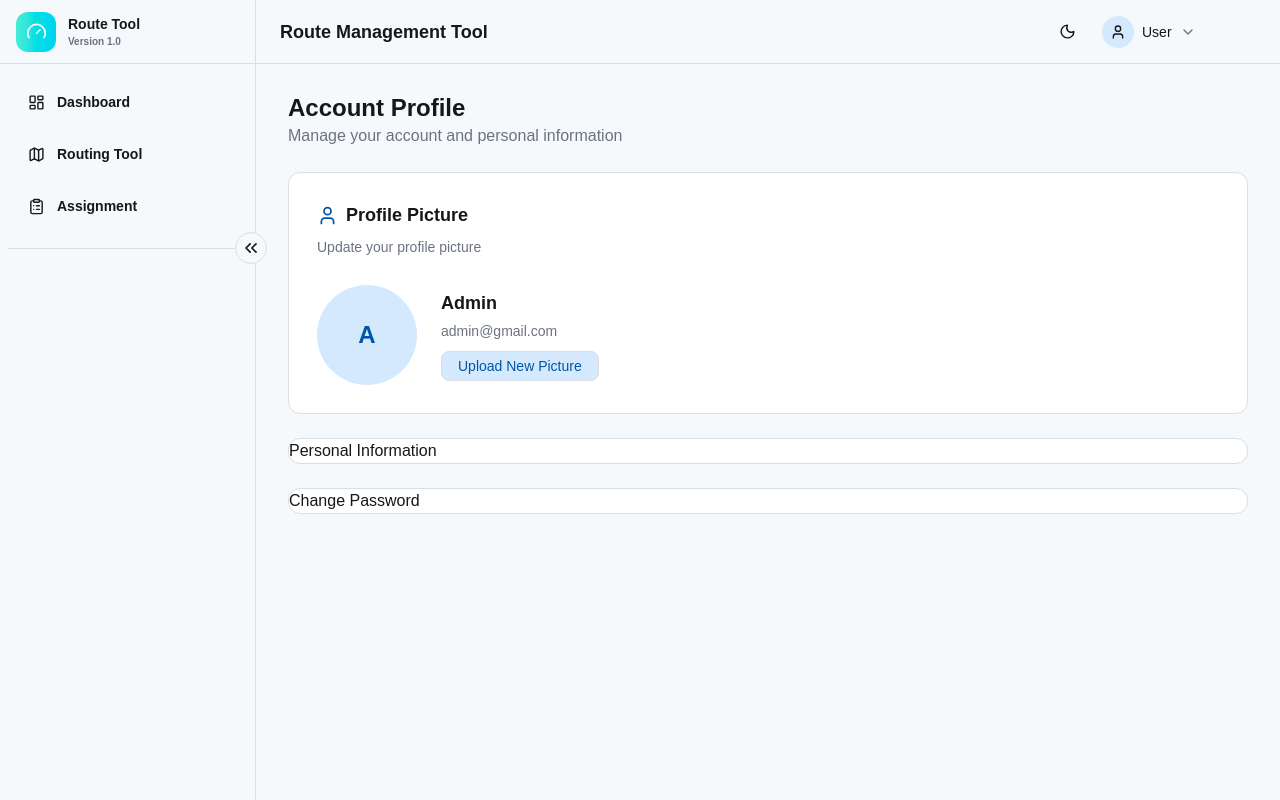
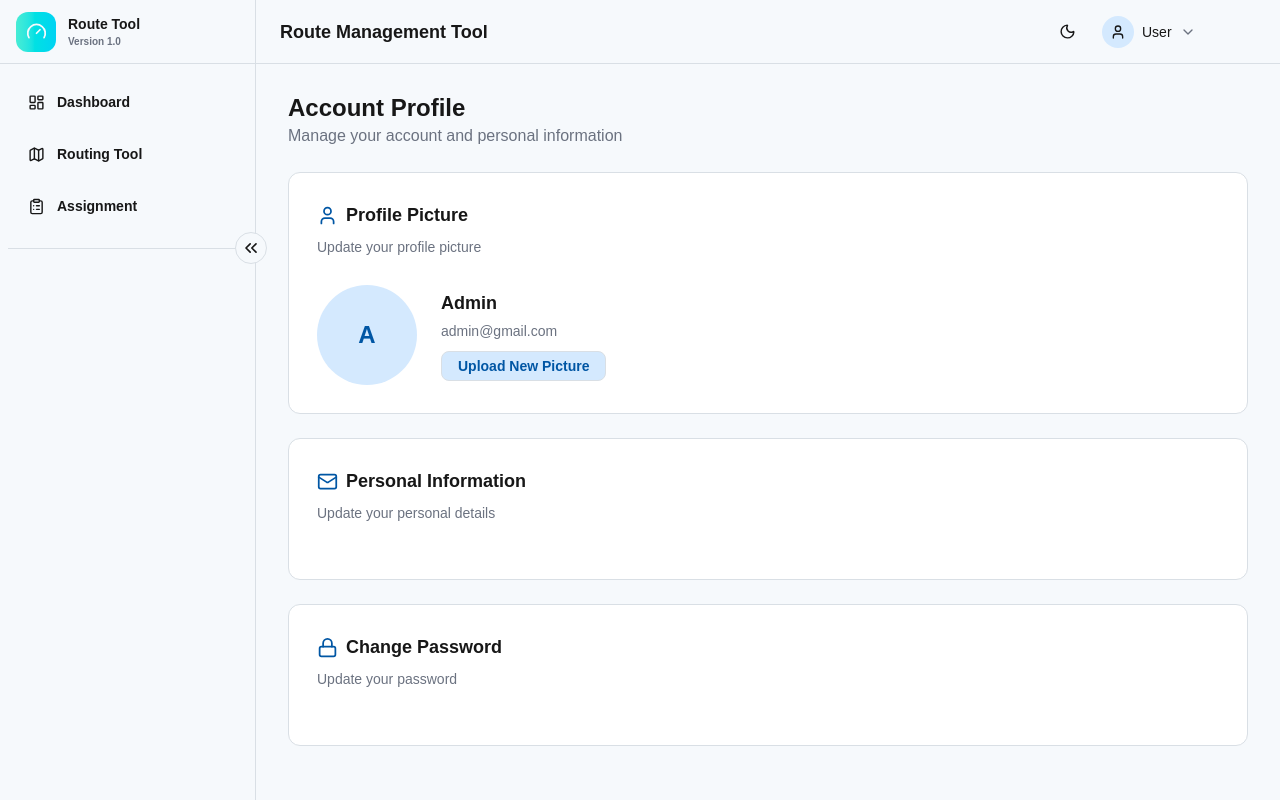
Before and after one commit to jrsantiagoo/route-management-system, a Next.js app in the folder client/: page /profile in a window 1280 px wide. Built offline with nearby package versions, Linux system fonts and the light colour scheme; no server answers; sample sign-in values are in the browser's storage.

Commit message:
feat(ui): Added profile info and password cards
Added personal info card and password update card to profile page.
Currently only has the card boxes, no text fields or buttons yet.

```diff
--- a/client/app/(protected)/profile/page.tsx
+++ b/client/app/(protected)/profile/page.tsx
@@ -1,5 +1,7 @@
 "use client";
 
+import PasswordUpdateCard from "@/components/password-update-card";
+import PersonalInfoCard from "@/components/personal-info-card";
 import ProfileCard from "@/components/profile-card";
 
 const placeholderAcc = { username: "Admin", email: "admin@gmail.com" };
@@ -20,13 +22,9 @@ export default function ProfilePage() {
                 avatarUrl=""
             />
 
-            <div className="flex justify-between rounded-xl bg-card border border-border">
-                Personal Information
-            </div>
+            <PersonalInfoCard />
 
-            <div className="flex justify-between rounded-xl bg-card border border-border">
-                Change Password
-            </div>
+            <PasswordUpdateCard />
         </div>
     );
 }
--- /dev/null
+++ b/client/components/password-update-card.tsx
@@ -0,0 +1,17 @@
+import { Lock } from "lucide-react";
+
+export default function PasswordUpdateCard() {
+    return (
+        <div className="flex flex-col gap-2 justify-between rounded-xl bg-card border border-border">
+            <div className="flex items-center gap-2 pt-7 pl-7 text-lg font-semibold">
+                <Lock size={21} className="text-primary-foreground" />
+                Change Password
+            </div>
+            <p className="pl-7 text-sm text-muted-foreground">
+                Update your password
+            </p>
+
+            <div className="flex items-center gap-6 pl-7 pb-7 pt-5"></div>
+        </div>
+    );
+}
--- /dev/null
+++ b/client/components/personal-info-card.tsx
@@ -0,0 +1,17 @@
+import { Mail } from "lucide-react";
+
+export default function PersonalInfoCard() {
+    return (
+        <div className="flex flex-col gap-2 justify-between rounded-xl bg-card border border-border">
+            <div className="flex items-center gap-2 pt-7 pl-7 text-lg font-semibold">
+                <Mail size={21} className="text-primary-foreground" />
+                Personal Information
+            </div>
+            <p className="pl-7 text-sm text-muted-foreground">
+                Update your personal details
+            </p>
+
+            <div className="flex items-center gap-6 pl-7 pb-7 pt-5"></div>
+        </div>
+    );
+}
--- a/client/components/profile-card.tsx
+++ b/client/components/profile-card.tsx
@@ -46,7 +46,7 @@ export default function ProfileCard({
                     </h2>
                     <p className="text-sm text-muted-foreground">{email}</p>
                     <button
-                        className="flex items-center mt-1.5 px-4 py-1 text-sm font-medium text-primary-foreground
+                        className="flex items-center mt-1.5 px-4 py-1 text-sm font-semibold text-primary-foreground
                         bg-primary rounded-lg hover:bg-secondary transition w-fit
                         border border-border"
                     >
--- a/client/components/sidebar.tsx
+++ b/client/components/sidebar.tsx
@@ -60,7 +60,7 @@ export default function Sidebar({ collapsed, onToggle }: SidebarProps) {
                         <Link
                             key={href}
                             href={href}
-                            className={`flex items-center gap-3 rounded-md p-3 text-sm
+                            className={`flex items-center gap-3 rounded-md p-3 text-sm transition duration-100
                                 ${active ? "bg-primary text-primary-foreground" : "hover:bg-secondary dark:hover:text-primary"}
                                 ${collapsed ? "justify-center" : ""}`}
                             title={collapsed ? label : undefined}
@@ -78,7 +78,7 @@ export default function Sidebar({ collapsed, onToggle }: SidebarProps) {
                     onClick={onToggle}
                     className="absolute -right-3 top-58 flex items-center justify-center
                         w-8 h-8 rounded-full border border-border bg-background
-                        hover:bg-secondary"
+                        hover:bg-secondary transition duration-300"
                 >
                     {collapsed ? (
                         <ChevronsRight size={20} />
--- a/client/components/topbar.tsx
+++ b/client/components/topbar.tsx
@@ -78,7 +78,7 @@ export default function Topar({ sidebarCollapsed }: TopbarProps) {
                 {/* Allows user to toggle themes */}
                 <button
                     onClick={toggleTheme}
-                    className="p-2 rounded hover:bg-secondary transition"
+                    className="p-2 rounded-md hover:bg-secondary transition duration-300"
                     title={theme === "light" ? "Dark mode" : "Light mode"}
                 >
                     {theme === "light" ? <Moon size={17} /> : <Sun size={17} />}
```
